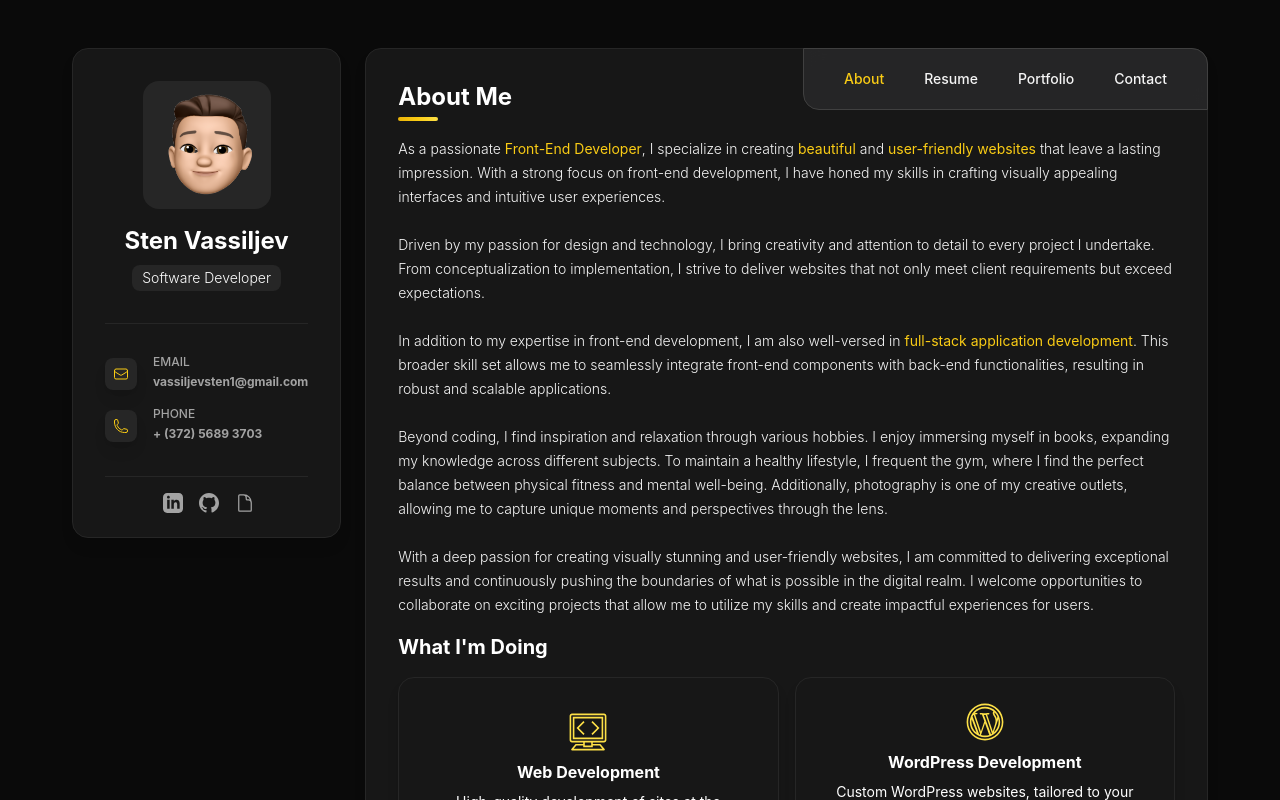
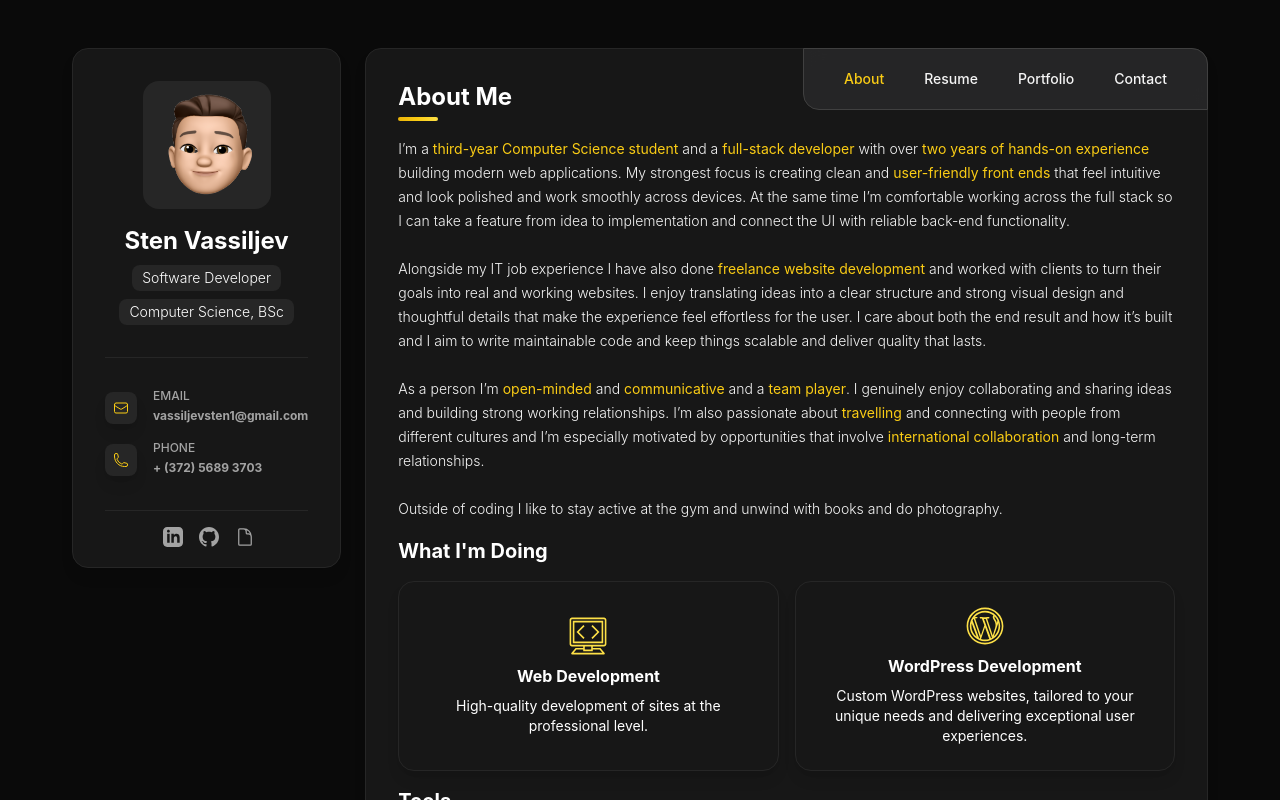
Before and after one commit to swipss/portfolio, a React (Vite) app: page / in a window 1280 px wide. Shown: the top 800 px of the page. Built offline with nearby package versions, Linux system fonts and the light colour scheme.

Commit message:
change bio and cv

```diff
--- a/src/components/Sidebar.tsx
+++ b/src/components/Sidebar.tsx
@@ -10,7 +10,7 @@ import ContactRow from "./ContactRow";
 import SocialMediaLink from "./SocialMediaLink";
 import LinkedInIcon from "./icons/LinkedInIcon";
 import GitHubIcon from "./icons/GitHubIcon";
-import cv from "../assets/CV.pdf";
+import cv from "../assets/Sten_Vassiljev_CV.pdf";
 
 const contactList = [
   { label: "EMAIL", value: "vassiljevsten1@gmail.com", Icon: EnvelopeIcon },
@@ -42,9 +42,9 @@ const Sidebar: React.FC = () => {
     <div
       className={`${
         !isSidebarExpanded
-          ? "max-h-28 sm:max-h-48"
+          ? "max-h-32 sm:max-h-48"
           : "max-h-[900px] sm:max-h-[1000px] xl:max-h-[580px]"
-      } shadow-lg xl:sticky xl:top-12 xl:max-h-[490px] xl:w-auto  xl:overflow-visible    relative border p-4 sm:p-8  overflow-hidden  divide-y divide-neutral-800  transition-all  bg-neutral-900 border-neutral-800 rounded-2xl`}
+      } shadow-lg xl:sticky xl:top-12 xl:max-h-[520px] xl:w-auto  xl:overflow-visible    relative border p-4 sm:p-8  overflow-hidden  divide-y divide-neutral-800  transition-all  bg-neutral-900 border-neutral-800 rounded-2xl`}
     >
       <div className="flex items-center w-full gap-4 mb-4 xl:flex-col sm:mb-8">
         <img
@@ -55,10 +55,17 @@ const Sidebar: React.FC = () => {
 
         <div className="flex-col items-center justify-center font-bold text-white xl:flex">
           <h1 className="text-lg sm:text-2xl">Sten Vassiljev</h1>
-          <div className="px-2.5 pb-0.5 mt-2 rounded-lg bg-neutral-800 w-max">
-            <span className="text-xs font-light sm:text-sm">
-              Software Developer
-            </span>
+          <div className="flex flex-col items-center ">
+            <div className="px-2.5 pb-0.5 mt-2 rounded-lg bg-neutral-800 w-max">
+              <span className="text-xs font-light sm:text-sm">
+                Software Developer
+              </span>
+            </div>
+            <div className="px-2.5 pb-0.5 mt-2 rounded-lg bg-neutral-800 w-max">
+              <span className="text-xs font-light sm:text-sm">
+                Computer Science, BSc
+              </span>
+            </div>
           </div>
         </div>
       </div>
--- a/src/components/tabs/About.tsx
+++ b/src/components/tabs/About.tsx
@@ -10,49 +10,54 @@ const About: React.FC = () => {
       <h2 className="text-2xl font-bold">About Me</h2>
       <Divider />
       <p className="text-sm font-light leading-6 text-neutral-100">
-        As a passionate{" "}
-        <strong className="text-yellow-400">Front-End Developer</strong>, I
-        specialize in creating{" "}
-        <strong className="text-yellow-400">beautiful</strong> and{" "}
-        <strong className="text-yellow-400">user-friendly</strong>{" "}
-        <strong className="text-yellow-400">websites</strong> that leave a
-        lasting impression. With a strong focus on front-end development, I have
-        honed my skills in crafting visually appealing interfaces and intuitive
-        user experiences.
+        I’m a{" "}
+        <strong className="text-yellow-400">
+          third-year Computer Science student
+        </strong>{" "}
+        and a <strong className="text-yellow-400">full-stack developer</strong>{" "}
+        with over{" "}
+        <strong className="text-yellow-400">
+          two years of hands-on experience
+        </strong>{" "}
+        building modern web applications. My strongest focus is creating clean
+        and{" "}
+        <strong className="text-yellow-400">user-friendly front ends</strong>{" "}
+        that feel intuitive and look polished and work smoothly across devices.
+        At the same time I’m comfortable working across the full stack so I can
+        take a feature from idea to implementation and connect the UI with
+        reliable back-end functionality.
         <br />
         <br />
-        Driven by my passion for design and technology, I bring creativity and
-        attention to detail to every project I undertake. From conceptualization
-        to implementation, I strive to deliver websites that not only meet
-        client requirements but exceed expectations.
+        Alongside my IT job experience I have also done{" "}
+        <strong className="text-yellow-400">
+          freelance website development
+        </strong>{" "}
+        and worked with clients to turn their goals into real and working
+        websites. I enjoy translating ideas into a clear structure and strong
+        visual design and thoughtful details that make the experience feel
+        effortless for the user. I care about both the end result and how it’s
+        built and I aim to write maintainable code and keep things scalable and
+        deliver quality that lasts.
         <br />
         <br />
-        In addition to my expertise in front-end development, I am also
-        well-versed in{" "}
-        <strong className="text-yellow-400">
-          full-stack application development
-        </strong>
-        . This broader skill set allows me to seamlessly integrate front-end
-        components with back-end functionalities, resulting in robust and
-        scalable applications.
+        As a person I’m <strong className="text-yellow-400">
+          open-minded
+        </strong>{" "}
+        and <strong className="text-yellow-400">communicative</strong> and a{" "}
+        <strong className="text-yellow-400">team player</strong>. I genuinely
+        enjoy collaborating and sharing ideas and building strong working
+        relationships. I’m also passionate about{" "}
+        <strong className="text-yellow-400">travelling</strong> and connecting
+        with people from different cultures and I’m especially motivated by
+        opportunities that involve{" "}
+        <strong className="text-yellow-400">international collaboration</strong>{" "}
+        and long-term relationships.
         <br />
         <br />
-        Beyond coding, I find inspiration and relaxation through various
-        hobbies. I enjoy immersing myself in books, expanding my knowledge
-        across different subjects. To maintain a healthy lifestyle, I frequent
-        the gym, where I find the perfect balance between physical fitness and
-        mental well-being. Additionally, photography is one of my creative
-        outlets, allowing me to capture unique moments and perspectives through
-        the lens.
-        <br />
-        <br />
-        With a deep passion for creating visually stunning and user-friendly
-        websites, I am committed to delivering exceptional results and
-        continuously pushing the boundaries of what is possible in the digital
-        realm. I welcome opportunities to collaborate on exciting projects that
-        allow me to utilize my skills and create impactful experiences for
-        users.
+        Outside of coding I like to stay active at the gym and unwind with books
+        and do photography.
       </p>
+
       <section>
         <h3 className="my-4 text-xl font-bold">What I'm Doing</h3>
         <ul className="grid items-start grid-cols-1 gap-4 md:grid-cols-2">
```
Also changed, not shown: 2 other files (tests, documents, lock files or other folders).
